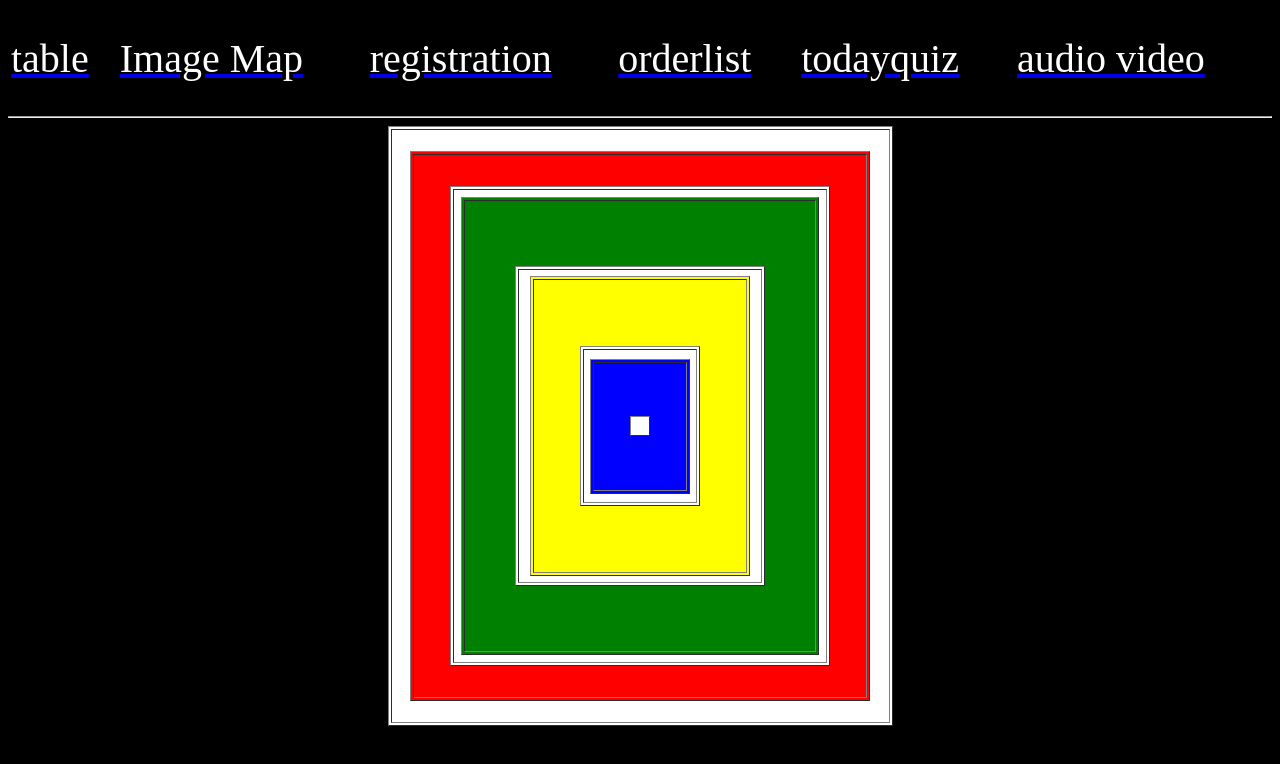
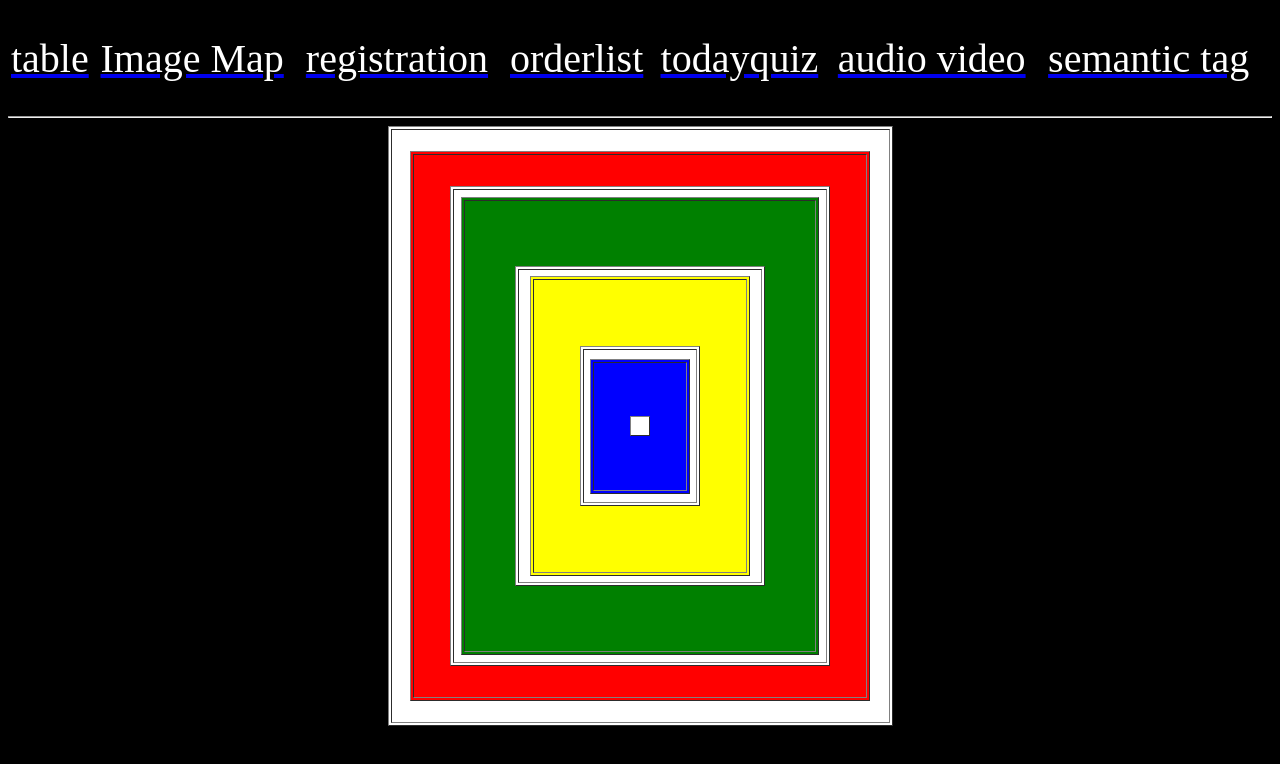
Before and after one commit to Diveshsachdeva/-HTML-all-classs-work, a plain HTML site: page index.html in a window 1280 px wide. Drawn offline with Linux system fonts and the light colour scheme.

Commit message:
Update index.html

```diff
--- a/index.html
+++ b/index.html
@@ -16,6 +16,7 @@
                <td> <a href="orderlist.html" style="font-size:40px"> <font color="white"> orderlist</font> </a> </td>
  <td><a href="todayquiz.html" style="font-size:40px"> <font color="white">todayquiz </font> </a> </td>
             <td> <a href="audio.html" style="font-size:40px"> <font color="white"> audio video</font> </a> </td>
+             <td> <a href="semantics tag.html" style="font-size:40px"> <font color="white"> semantic tag </font> </a> </td>
             </td>
         </tr>
     </table>
```
